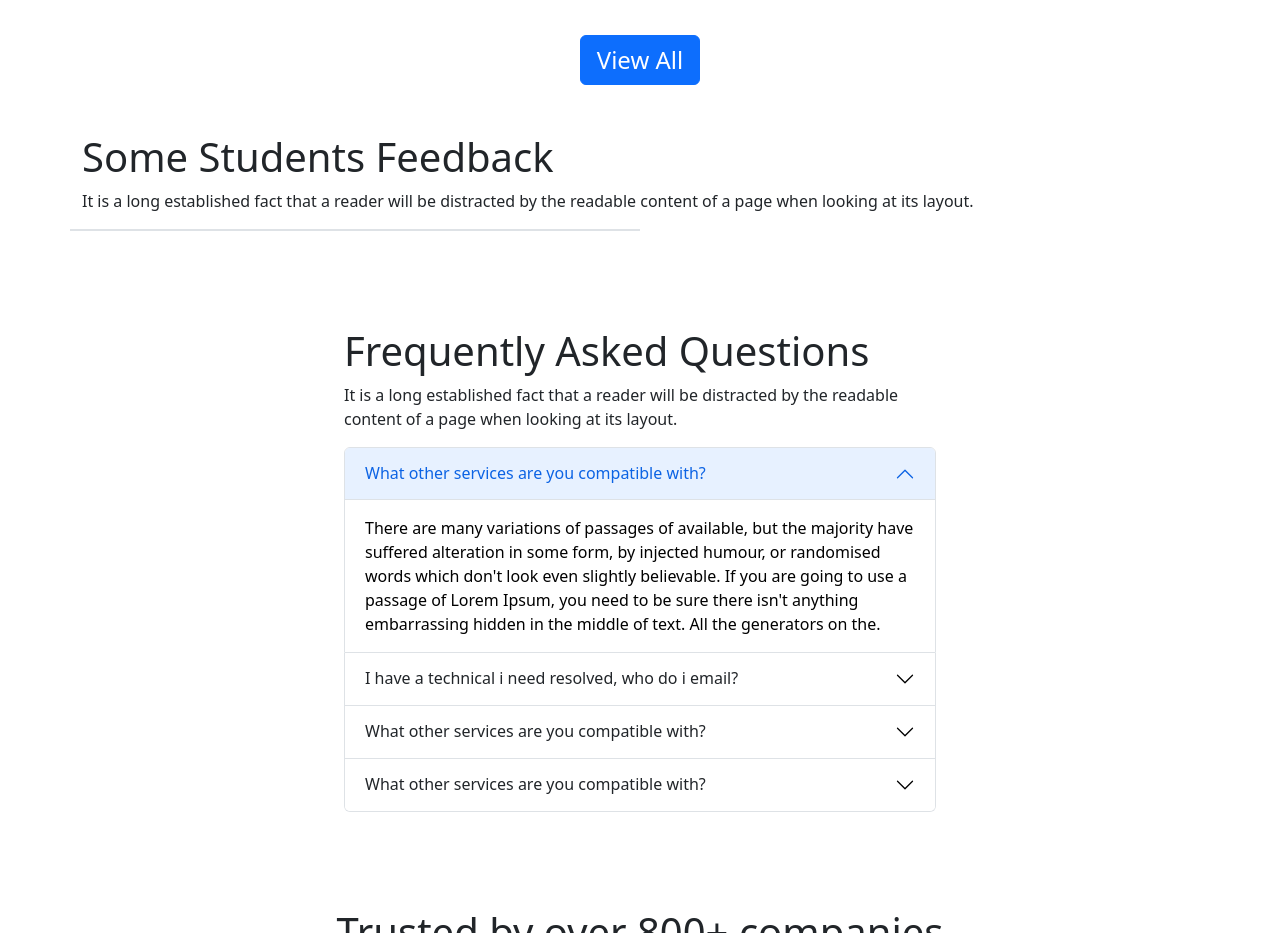
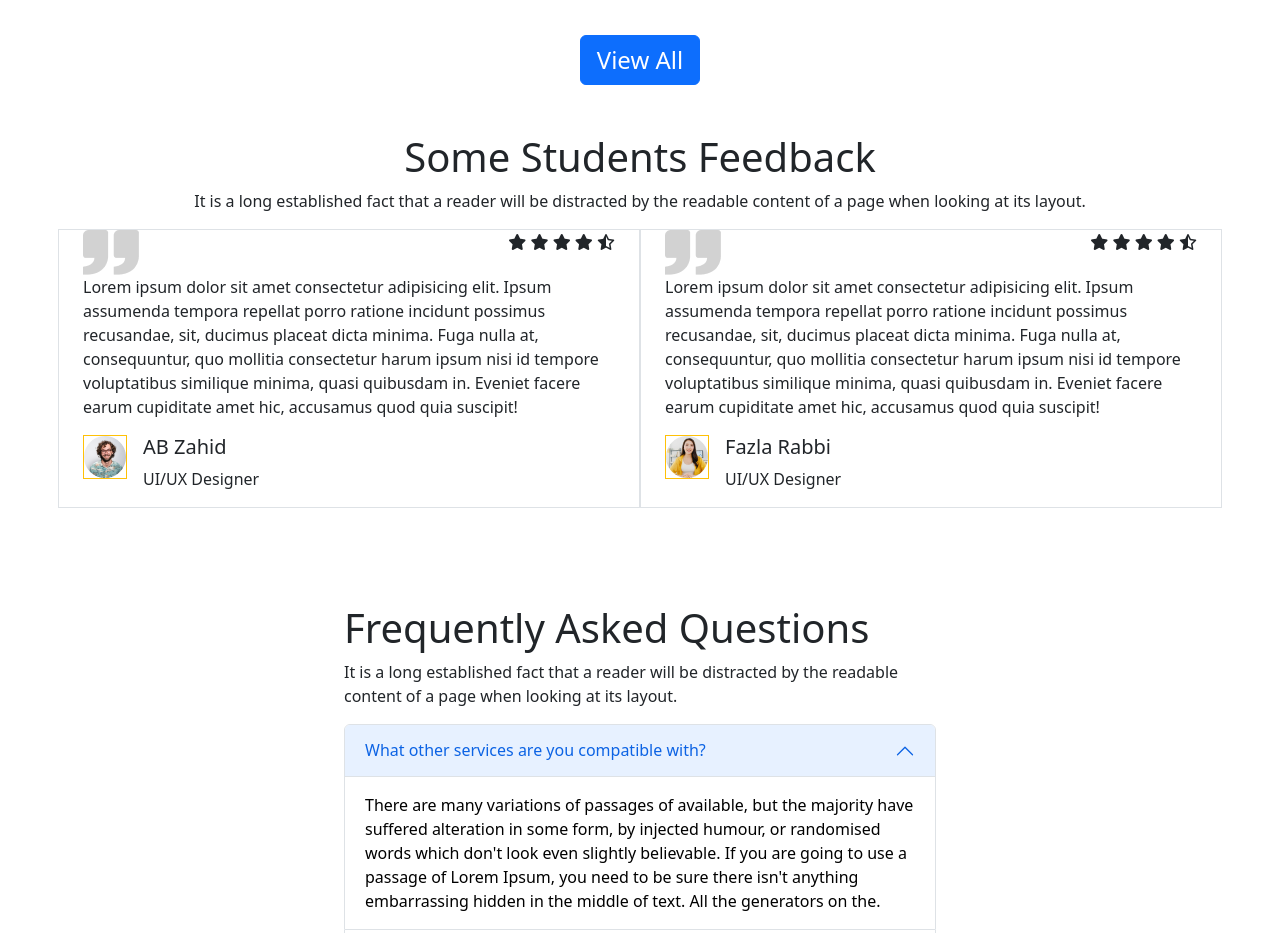
Before and after one commit to fazlarabbi07/edTech-website, a plain HTML site: page index.html in a window 1280 px wide. Shown: the part 3460-4393 px from the top of the page. Drawn offline with nearby package versions, Linux system fonts and the light colour scheme.

Commit message:
student rating done

```diff
--- a/css/style.css
+++ b/css/style.css
@@ -20,3 +20,7 @@ filter:brightness(50%);
     background-color:#289BDE;
     border-radius: 5px;
 }
+.imgdimension{
+    width: 10px;
+    height: 10px;
+}
--- a/index.html
+++ b/index.html
@@ -352,15 +352,84 @@
         <!-- STUDENT FEEDBACK SECTION START  -->
         <section>
             <div class="container">
-                <h1>Some Students Feedback</h1>
-                <p>It is a long established fact that a reader will be distracted by the readable content of a page when
-                    looking at its layout.</p>
-                <div class="row">
-                    <div class="col-lg-6 col-md-12 col-sm-12 border">
+                <div class="text-center">
+                    <h1>Some Students Feedback</h1>
+                    <p>It is a long established fact that a reader will be distracted by the readable content of a page
+                        when
+                        looking at its layout.</p>
+                </div>
+                <div class="row g-5">
+                    <div class="col-lg-6 col-md-12 border ">
+                        <div class="row">
+                            <!-- PERSON-1 REVIEW  -->
+                            <div class="col-lg-6 col-md-6 ">
+                                <img class="img-fluid" src="images/comma.png" alt="">
+                            </div>
+
+                            <div class="col-lg-6 col-md-6 ">
+                                <div class="text-end ">
+                                    <i class="fa-solid fa-star"></i>
+                                    <i class="fa-solid fa-star"></i>
+                                    <i class="fa-solid fa-star"></i>
+                                    <i class="fa-solid fa-star"></i>
+                                    <i class="fa-regular fa-star-half-stroke"></i>
+                                </div>
+                            </div>
+                            <p>Lorem ipsum dolor sit amet consectetur adipisicing elit. Ipsum assumenda tempora repellat
+                                porro ratione incidunt possimus recusandae, sit, ducimus placeat dicta minima. Fuga
+                                nulla at, consequuntur, quo mollitia consectetur harum ipsum nisi id tempore
+                                voluptatibus similique minima, quasi quibusdam in. Eveniet facere earum cupiditate amet
+                                hic, accusamus quod quia suscipit!</p>
+                           <div class="d-flex">
+                            <div class="me-3">
+                                <img class="img img-fluid border border-warning " src="images/student/student-5.png"
+                                    alt="">
+                            </div>
+                            <div>
+                                <h5>AB Zahid</h5>
+                                <p>UI/UX Designer</p>
+                            </div>
+                           </div>
+
+                        </div>
 
                     </div>
-                    <div class="col-lg-6 col-md-12 col-sm-12"></div>
+                    <div class="col-lg-6 col-md-12 border">
+                        <div class="row">
+                            <!-- PERSON-2 REVIEW  -->
+                            <div class="col-lg-6 col-md-6 ">
+                                <img class="img-fluid" src="images/comma.png" alt="">
+                            </div>
+                            <div class="col-lg-6 col-md-6 ">
+                                <div class="text-end ">
+                                    <i class="fa-solid fa-star"></i>
+                                    <i class="fa-solid fa-star"></i>
+                                    <i class="fa-solid fa-star"></i>
+                                    <i class="fa-solid fa-star"></i>
+                                    <i class="fa-regular fa-star-half-stroke"></i>
+                                </div>
+                            </div>
+                            <p>Lorem ipsum dolor sit amet consectetur adipisicing elit. Ipsum assumenda tempora repellat
+                                porro ratione incidunt possimus recusandae, sit, ducimus placeat dicta minima. Fuga
+                                nulla at, consequuntur, quo mollitia consectetur harum ipsum nisi id tempore
+                                voluptatibus similique minima, quasi quibusdam in. Eveniet facere earum cupiditate amet
+                                hic, accusamus quod quia suscipit!</p>
+                           <div class="d-flex">
+                            <div class="me-3">
+                                <img class="img img-fluid border border-warning " src="images/student/student-6.png"
+                                    alt="">
+                            </div>
+                            <div>
+                                <h5>Fazla Rabbi</h5>
+                                <p>UI/UX Designer</p>
+                            </div>
+                           </div>
+
+                        </div>
+                    </div>
                 </div>
+
+
             </div>
         </section>
 
```
